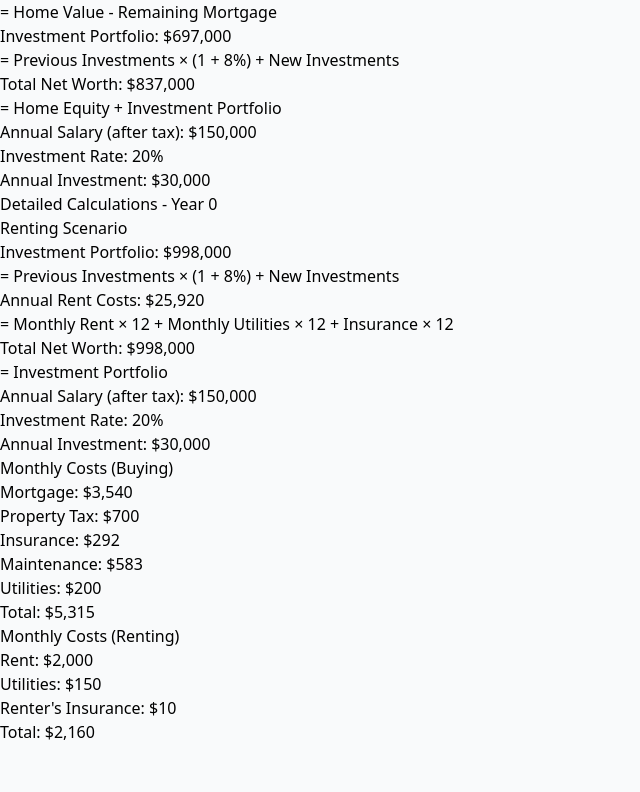
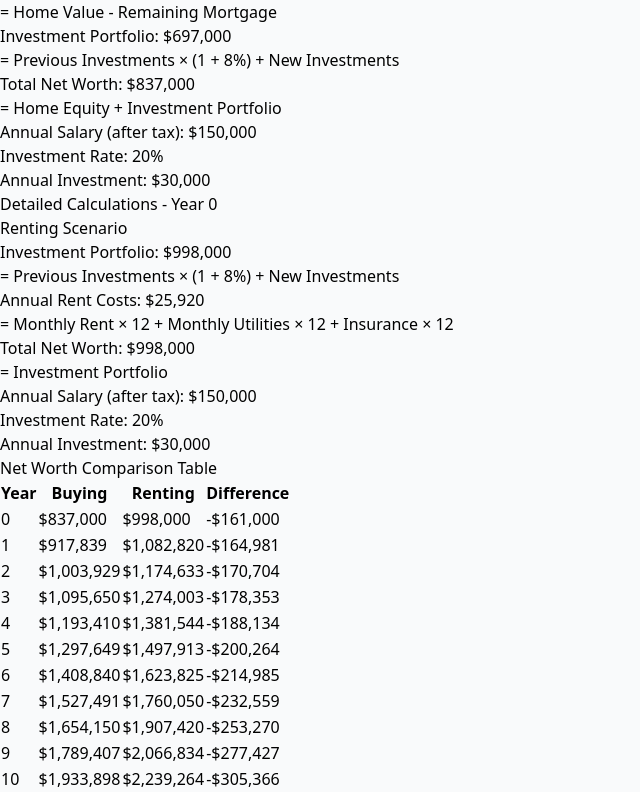
Before and after one commit to MaksimDan/housing-calculator, a React (Vite) app: page / in a window 1280 px wide. Shown: the part 1200-1992 px from the top of the page, without its empty margins (0-640 px from the left). Before the commit the page ends 1944 px from the top, so only its background shows below. Built offline with nearby package versions, Linux system fonts and the light colour scheme.

Commit message:
add table version of the graph

```diff
--- a/src/HousingCalculator.tsx
+++ b/src/HousingCalculator.tsx
@@ -1,5 +1,14 @@
-import React, { useState, useMemo } from 'react';
-import { LineChart, Line, XAxis, YAxis, CartesianGrid, Tooltip, ResponsiveContainer, Legend } from 'recharts';
+import React, { useState, useMemo } from "react";
+import {
+  LineChart,
+  Line,
+  XAxis,
+  YAxis,
+  CartesianGrid,
+  Tooltip,
+  ResponsiveContainer,
+  Legend,
+} from "recharts";
 
 // Detailed Math Card Component
 const DetailedMathCard = ({ data, showBuying }) => {
@@ -9,7 +18,9 @@ const DetailedMathCard = ({ data, showBuying }) => {
 
   return (
     <div className="bg-white rounded-lg shadow-sm border border-gray-200 p-4 text-sm">
-      <h3 className="font-medium mb-3">Detailed Calculations - Year {data.year}</h3>
+      <h3 className="font-medium mb-3">
+        Detailed Calculations - Year {data.year}
+      </h3>
 
       {showBuying ? (
         <>
@@ -17,18 +28,25 @@ const DetailedMathCard = ({ data, showBuying }) => {
             <h4 className="font-medium text-blue-600">Buying Scenario</h4>
             <div className="pl-4 space-y-1">
               <div>Home Value: {formatCurrency(data.homeValue)}</div>
-              <div>Remaining Mortgage: {formatCurrency(data.remainingLoan)}</div>
+              <div>
+                Remaining Mortgage: {formatCurrency(data.remainingLoan)}
+              </div>
               <div>Home Equity: {formatCurrency(data.homeEquity)}</div>
               <div className="text-xs text-gray-500 pl-2">
                 = Home Value - Remaining Mortgage
               </div>
 
-              <div className="mt-2">Investment Portfolio: {formatCurrency(data.investmentsBuying)}</div>
+              <div className="mt-2">
+                Investment Portfolio: {formatCurrency(data.investmentsBuying)}
+              </div>
               <div className="text-xs text-gray-500 pl-2">
-                = Previous Investments × (1 + {data.investmentReturn}%) + New Investments
+                = Previous Investments × (1 + {data.investmentReturn}%) + New
+                Investments
               </div>
 
-              <div className="mt-2 font-medium">Total Net Worth: {formatCurrency(data.buying)}</div>
+              <div className="mt-2 font-medium">
+                Total Net Worth: {formatCurrency(data.buying)}
+              </div>
               <div className="text-xs text-gray-500 pl-2">
                 = Home Equity + Investment Portfolio
               </div>
@@ -40,17 +58,24 @@ const DetailedMathCard = ({ data, showBuying }) => {
           <div className="space-y-2">
             <h4 className="font-medium text-green-600">Renting Scenario</h4>
             <div className="pl-4 space-y-1">
-              <div>Investment Portfolio: {formatCurrency(data.investmentsRenting)}</div>
+              <div>
+                Investment Portfolio: {formatCurrency(data.investmentsRenting)}
+              </div>
               <div className="text-xs text-gray-500 pl-2">
-                = Previous Investments × (1 + {data.investmentReturn}%) + New Investments
+                = Previous Investments × (1 + {data.investmentReturn}%) + New
+                Investments
               </div>
 
-              <div className="mt-2">Annual Rent Costs: {formatCurrency(data.annualRentCosts)}</div>
+              <div className="mt-2">
+                Annual Rent Costs: {formatCurrency(data.annualRentCosts)}
+              </div>
               <div className="text-xs text-gray-500 pl-2">
                 = Monthly Rent × 12 + Monthly Utilities × 12 + Insurance × 12
               </div>
 
-              <div className="mt-2 font-medium">Total Net Worth: {formatCurrency(data.renting)}</div>
+              <div className="mt-2 font-medium">
+                Total Net Worth: {formatCurrency(data.renting)}
+              </div>
               <div className="text-xs text-gray-500 pl-2">
                 = Investment Portfolio
               </div>
@@ -63,13 +88,15 @@ const DetailedMathCard = ({ data, showBuying }) => {
         <div className="text-xs text-gray-600">
           <div>Annual Salary (after tax): {formatCurrency(data.salary)}</div>
           <div>Investment Rate: {data.investmentRate}%</div>
-          <div>Annual Investment: {formatCurrency(data.salary * data.investmentRate / 100)}</div>
+          <div>
+            Annual Investment:{" "}
+            {formatCurrency((data.salary * data.investmentRate) / 100)}
+          </div>
         </div>
       </div>
     </div>
   );
 };
-
 
 const HousingCalculator = () => {
   const [annualSalary, setAnnualSalary] = useState(150000);
@@ -91,40 +118,45 @@ const HousingCalculator = () => {
   const [salaryGrowthRate, setSalaryGrowthRate] = useState(3);
   const [xAxisYears, setXAxisYears] = useState(10);
   const [activePoint, setActivePoint] = useState(null);
-  const [monthlyRentalIncome, setMonthlyRentalIncome] = useState(0); // New rental income variable
+  const [monthlyRentalIncome, setMonthlyRentalIncome] = useState(0);
 
-  const INSURANCE_RATE = 0.005;
-  const MAINTENANCE_RATE = 0.01;
+  const ANNUAL_HOMEOWNERS_INSURANCE_RATE = 0.005;
+  const ANNUAL_MAINTENANCE_RATE = 0.01;
   const PMI_RATE = 0.01;
-  const YEARS = 30;
+  const MORTGAGE_YEARS = 30;
 
   // Monthly costs calculation remains the same
   const calculateMonthlyCosts = (price, downPercent, mortRate) => {
     const downPayment = price * (downPercent / 100);
     const loanAmount = price - downPayment;
     const monthlyRate = mortRate / 100 / 12;
-    const numPayments = YEARS * 12;
+    const numPayments = MORTGAGE_YEARS * 12;
 
-    const monthlyMortgage = loanAmount *
-      (monthlyRate * Math.pow(1 + monthlyRate, numPayments)) /
+    const monthlyMortgage =
+      (loanAmount * (monthlyRate * Math.pow(1 + monthlyRate, numPayments))) /
       (Math.pow(1 + monthlyRate, numPayments) - 1);
 
     const monthlyPropertyTax = (price * (propertyTaxRate / 100)) / 12;
-    const monthlyInsurance = (price * INSURANCE_RATE) / 12;
-    const monthlyMaintenance = (price * MAINTENANCE_RATE) / 12;
+    const monthlyInsurance = (price * ANNUAL_HOMEOWNERS_INSURANCE_RATE) / 12;
+    const monthlyMaintenance = (price * ANNUAL_MAINTENANCE_RATE) / 12;
     const monthlyPMI = downPercent < 20 ? (loanAmount * PMI_RATE) / 12 : 0;
 
     return {
-      total: monthlyMortgage + monthlyPropertyTax + monthlyInsurance +
-             monthlyMaintenance + monthlyPMI + monthlyPropertyUtilities,
+      total:
+        monthlyMortgage +
+        monthlyPropertyTax +
+        monthlyInsurance +
+        monthlyMaintenance +
+        monthlyPMI +
+        monthlyPropertyUtilities,
       breakdown: {
         mortgage: monthlyMortgage,
         tax: monthlyPropertyTax,
         insurance: monthlyInsurance,
         maintenance: monthlyMaintenance,
         pmi: monthlyPMI,
-        utilities: monthlyPropertyUtilities
-      }
+        utilities: monthlyPropertyUtilities,
+      },
     };
   };
 
@@ -148,18 +180,23 @@ const HousingCalculator = () => {
     let currentRentalIncome = monthlyRentalIncome; // Track rental income
 
     // Calculate fixed monthly mortgage payment
-    const monthlyRate = (mortgageRate / 100) / 12;
-    const numPayments = YEARS * 12;
-    const monthlyMortgagePayment = remainingLoanBalance *
-      (monthlyRate * Math.pow(1 + monthlyRate, numPayments)) /
+    const monthlyRate = mortgageRate / 100 / 12;
+    const numPayments = MORTGAGE_YEARS * 12;
+    const monthlyMortgagePayment =
+      (remainingLoanBalance *
+        (monthlyRate * Math.pow(1 + monthlyRate, numPayments))) /
       (Math.pow(1 + monthlyRate, numPayments) - 1);
 
-    for (let year = 0; year <= YEARS; year++) {
+    for (let year = 0; year <= MORTGAGE_YEARS; year++) {
       // Calculate monthly costs for both scenarios
-      const monthlyPropertyTax = (currentHomeValue * (propertyTaxRate / 100)) / 12;
-      const monthlyInsurance = (currentHomeValue * INSURANCE_RATE) / 12;
-      const monthlyMaintenance = (currentHomeValue * MAINTENANCE_RATE) / 12;
-      const monthlyPMI = downPaymentPercent < 20 ? (remainingLoanBalance * PMI_RATE) / 12 : 0;
+      const monthlyPropertyTax =
+        (currentHomeValue * (propertyTaxRate / 100)) / 12;
+      const monthlyInsurance =
+        (currentHomeValue * ANNUAL_HOMEOWNERS_INSURANCE_RATE) / 12;
+      const monthlyMaintenance =
+        (currentHomeValue * ANNUAL_MAINTENANCE_RATE) / 12;
+      const monthlyPMI =
+        downPaymentPercent < 20 ? (remainingLoanBalance * PMI_RATE) / 12 : 0;
 
       const totalMonthlyHomeCosts =
         monthlyMortgagePayment +
@@ -173,18 +210,16 @@ const HousingCalculator = () => {
       const netMonthlyHomeCosts = totalMonthlyHomeCosts - currentRentalIncome;
 
       const totalMonthlyRentCosts =
-        currentRent +
-        monthlyRenterInsurance +
-        monthlyRentUtilities;
+        currentRent + monthlyRenterInsurance + monthlyRentUtilities;
 
       if (year > 0) {
         // Salary growth and new savings calculation
-        currentSalary *= (1 + salaryGrowthRate / 100);
+        currentSalary *= 1 + salaryGrowthRate / 100;
         const annualSavings = currentSalary * (investmentRate / 100);
 
         // Home value appreciation
         const previousHomeValue = currentHomeValue;
-        currentHomeValue *= (1 + homeAppreciation / 100);
+        currentHomeValue *= 1 + homeAppreciation / 100;
         const yearlyHomeAppreciation = currentHomeValue - previousHomeValue;
 
         // Calculate mortgage principal paydown for the year
@@ -203,10 +238,14 @@ const HousingCalculator = () => {
 
         // Buying scenario investments (after housing costs, considering rental income)
         const annualHousingCosts = netMonthlyHomeCosts * 12;
-        const buyingInvestmentAmount = Math.max(0, annualSavings - annualHousingCosts);
+        const buyingInvestmentAmount = Math.max(
+          0,
+          annualSavings - annualHousingCosts
+        );
 
         // Investment returns for buying scenario
-        const previousBuyingInvestments = buyingNetWorth - (currentHomeValue - remainingLoanBalance);
+        const previousBuyingInvestments =
+          buyingNetWorth - (currentHomeValue - remainingLoanBalance);
 
         // Update buying net worth
         buyingNetWorth =
@@ -215,16 +254,16 @@ const HousingCalculator = () => {
           yearlyHomeAppreciation + // Home appreciation
           yearlyPrincipalPaydown; // Equity from mortgage paydown
 
-        buyingNetWorth += (currentHomeValue - remainingLoanBalance);
+        buyingNetWorth += currentHomeValue - remainingLoanBalance;
 
         // Rental income increases with rent inflation
-        currentRentalIncome *= (1 + rentIncrease / 100);
+        currentRentalIncome *= 1 + rentIncrease / 100;
 
         // Renting scenario
         const annualRentCosts = totalMonthlyRentCosts * 12;
         const rentingInvestmentAmount = annualSavings - annualRentCosts;
 
-        currentRent *= (1 + rentIncrease / 100);
+        currentRent *= 1 + rentIncrease / 100;
         rentingNetWorth =
           rentingNetWorth * (1 + investmentReturn / 100) + // Investment growth
           rentingInvestmentAmount; // New investments (after rent costs)
@@ -236,29 +275,48 @@ const HousingCalculator = () => {
         renting: Math.round(rentingNetWorth),
         salary: Math.round(currentSalary),
         homeEquity: Math.round(currentHomeValue - remainingLoanBalance),
-        investmentsBuying: Math.round(buyingNetWorth - (currentHomeValue - remainingLoanBalance)),
+        investmentsBuying: Math.round(
+          buyingNetWorth - (currentHomeValue - remainingLoanBalance)
+        ),
         investmentsRenting: Math.round(rentingNetWorth),
         homeValue: Math.round(currentHomeValue),
         remainingLoan: Math.round(remainingLoanBalance),
         investmentRate,
         investmentReturn,
         annualRentCosts: Math.round(totalMonthlyRentCosts * 12),
-        monthlyRentalIncome: Math.round(currentRentalIncome) // Add rental income to data
+        monthlyRentalIncome: Math.round(currentRentalIncome), // Add rental income to data
       });
     }
 
     return data;
-  }, [homePrice, downPaymentPercent, mortgageRate, propertyTaxRate, monthlyRent,
-      homeAppreciation, investmentReturn, rentIncrease, closingCostPercent,
-      monthlyRenterInsurance, monthlyRentUtilities, monthlyPropertyUtilities,
-      salaryGrowthRate, initialInvestment, annualSalary, investmentRate,
-      monthlyRentalIncome]); // Add monthlyRentalIncome to dependencies
+  }, [
+    homePrice,
+    downPaymentPercent,
+    mortgageRate,
+    propertyTaxRate,
+    monthlyRent,
+    homeAppreciation,
+    investmentReturn,
+    rentIncrease,
+    closingCostPercent,
+    monthlyRenterInsurance,
+    monthlyRentUtilities,
+    monthlyPropertyUtilities,
+    salaryGrowthRate,
+    initialInvestment,
+    annualSalary,
+    investmentRate,
+    monthlyRentalIncome,
+  ]); // Add monthlyRentalIncome to dependencies
 
   const Input = ({ label, value, onChange, min, max, step, suffix = "" }) => (
     <div className="mb-6">
       <div className="flex justify-between items-center mb-1">
         <label className="text-sm text-gray-600">{label}</label>
-        <span className="text-sm font-medium">{value.toLocaleString()}{suffix}</span>
+        <span className="text-sm font-medium">
+          {value.toLocaleString()}
+          {suffix}
+        </span>
       </div>
       <input
         type="range"
@@ -272,17 +330,35 @@ const HousingCalculator = () => {
     </div>
   );
 
-  const monthlyCosts = calculateMonthlyCosts(homePrice, downPaymentPercent, mortgageRate);
+  const monthlyCosts = calculateMonthlyCosts(
+    homePrice,
+    downPaymentPercent,
+    mortgageRate
+  );
 
   return (
     <div className="min-h-screen bg-white p-6">
       <div className="max-w-7xl mx-auto">
         <div className="mb-8">
-          <h1 className="text-2xl font-light text-gray-800 mb-4">Net Worth Calculator: Buy vs. Rent</h1>
-          <p className="text-sm text-gray-600 mb-2">The graph shows total net worth over time:</p>
+          <h1 className="text-2xl font-light text-gray-800 mb-4">
+            Net Worth Calculator: Buy vs. Rent
+          </h1>
+          <p className="text-sm text-gray-600 mb-2">
+            The graph shows total net worth over time:
+          </p>
           <ul className="text-sm text-gray-600 list-disc pl-5">
-            <li className="mb-1"><span className="text-blue-500 font-medium">Buy Property & Invest</span>: Home equity + Investment portfolio ({investmentRate}% of salary invested) - Mortgage & costs + Rental income</li>
-            <li className="mb-1"><span className="text-green-500 font-medium">Rent & Invest</span>: Investment portfolio ({investmentRate}% of salary invested) - Rental costs</li>
+            <li className="mb-1">
+              <span className="text-blue-500 font-medium">
+                Buy Property & Invest
+              </span>
+              : Home equity + Investment portfolio ({investmentRate}% of salary
+              invested) - Mortgage & costs + Rental income
+            </li>
+            <li className="mb-1">
+              <span className="text-green-500 font-medium">Rent & Invest</span>:
+              Investment portfolio ({investmentRate}% of salary invested) -
+              Rental costs
+            </li>
           </ul>
         </div>
 
@@ -383,7 +459,7 @@ return (
             />
             {/* New Rental Income Input */}
             <Input
-              label="Monthly Rental Income (After Tax)"
+              label="Monthly Rental Income (after tax)"
               value={monthlyRentalIncome}
               onChange={setMonthlyRentalIncome}
               min={0}
@@ -501,28 +577,37 @@ return (
                   <XAxis
                     dataKey="year"
                     stroke="#666"
-                    label={{ value: 'Years', position: 'insideBottom', offset: -5 }}
+                    label={{
+                      value: "Years",
+                      position: "insideBottom",
+                      offset: -5,
+                    }}
                     domain={[0, xAxisYears]}
                   />
                   <YAxis
                     stroke="#666"
                     tickFormatter={(value) => `${Math.abs(value / 1000)}k`}
                     label={{
-                      value: 'Net Worth',
+                      value: "Net Worth",
                       angle: -90,
-                      position: 'insideLeft',
-                      offset: -45
+                      position: "insideLeft",
+                      offset: -45,
                     }}
                   />
                   <Tooltip
-                    formatter={(value) => [`${Math.abs(value).toLocaleString()}`, value < 0 ? 'Initial Investment/Costs' : 'Net Worth']}
+                    formatter={(value) => [
+                      `${Math.abs(value).toLocaleString()}`,
+                      value < 0 ? "Initial Investment/Costs" : "Net Worth",
+                    ]}
                     labelFormatter={(value) => `Year ${value}`}
                   />
                   <Legend
                     verticalAlign="top"
                     height={36}
                     formatter={(value) => {
-                      return value === "buying" ? "Buy Property & Invest" : "Rent & Invest";
+                      return value === "buying"
+                        ? "Buy Property & Invest"
+                        : "Rent & Invest";
                     }}
                   />
                   <Line
@@ -557,11 +642,17 @@ return (
                 };
 
                 const breakEvenYear = findBreakEvenYear();
-    const finalDifference = projectionData[xAxisYears].buying - projectionData[xAxisYears].renting;
+                const finalDifference =
+                  projectionData[xAxisYears].buying -
+                  projectionData[xAxisYears].renting;
 
                 return breakEvenYear !== null
-      ? `In year ${breakEvenYear}, buying becomes better than renting. By year ${xAxisYears}, you'll have $${Math.abs(finalDifference).toLocaleString()} more by buying.`
-      : `Renting stays better for all ${xAxisYears} years. By the end, you'll have $${Math.abs(finalDifference).toLocaleString()} more by renting.`;
+                  ? `In year ${breakEvenYear}, buying becomes better than renting. By year ${xAxisYears}, you'll have $${Math.abs(
+                      finalDifference
+                    ).toLocaleString()} more by buying.`
+                  : `Renting stays better for all ${xAxisYears} years. By the end, you'll have $${Math.abs(
+                      finalDifference
+                    ).toLocaleString()} more by renting.`;
               })()}
             </div>
           </div>
@@ -578,42 +669,64 @@ return (
           </div>
         </div>
 
-        {/* Monthly Costs Breakdown */}
-        <div className="mt-6 mb-8 grid grid-cols-1 md:grid-cols-2 gap-4 bg-white rounded-lg shadow-sm border border-gray-200 p-6">
-          <div>
-            <h3 className="font-medium mb-2">Monthly Costs (Buying)</h3>
-            <div className="space-y-1 text-gray-600 text-sm">
-              <div>Mortgage: ${Math.round(monthlyCosts.breakdown.mortgage).toLocaleString()}</div>
-              <div>Property Tax: ${Math.round(monthlyCosts.breakdown.tax).toLocaleString()}</div>
-              <div>Insurance: ${Math.round(monthlyCosts.breakdown.insurance).toLocaleString()}</div>
-              <div>Maintenance: ${Math.round(monthlyCosts.breakdown.maintenance).toLocaleString()}</div>
-              <div>Utilities: ${Math.round(monthlyCosts.breakdown.utilities).toLocaleString()}</div>
-              {monthlyCosts.breakdown.pmi > 0 && (
-                <div>PMI: ${Math.round(monthlyCosts.breakdown.pmi).toLocaleString()}</div>
-              )}
-              {monthlyRentalIncome > 0 && (
-                <div className="text-green-600">Rental Income: -${monthlyRentalIncome.toLocaleString()}</div>
-              )}
-              <div className="font-medium text-gray-900 pt-1">
-                Total: ${Math.round(monthlyCosts.total - monthlyRentalIncome).toLocaleString()}
-              </div>
-            </div>
-          </div>
-          <div>
-            <h3 className="font-medium mb-2">Monthly Costs (Renting)</h3>
-            <div className="space-y-1 text-gray-600 text-sm">
-              <div>Rent: ${monthlyRent.toLocaleString()}</div>
-              <div>Utilities: ${monthlyRentUtilities.toLocaleString()}</div>
-              <div>Renter's Insurance: ${monthlyRenterInsurance.toLocaleString()}</div>
-              <div className="font-medium text-gray-900 pt-1">
-                Total: ${(monthlyRent + monthlyRentUtilities + monthlyRenterInsurance).toLocaleString()}
-              </div>
-            </div>
+        {/* Net Worth Table */}
+        <div className="mt-8 bg-white rounded-lg shadow-sm border border-gray-200 p-6">
+          <h3 className="text-lg font-medium mb-4">
+            Net Worth Comparison Table
+          </h3>
+          <div className="overflow-x-auto">
+            <table className="w-full text-sm">
+              <thead>
+                <tr className="border-b border-gray-200">
+                  <th className="px-4 py-2 text-left font-medium text-gray-600">
+                    Year
+                  </th>
+                  <th className="px-4 py-2 text-right font-medium text-blue-600">
+                    Buying
+                  </th>
+                  <th className="px-4 py-2 text-right font-medium text-green-600">
+                    Renting
+                  </th>
+                  <th className="px-4 py-2 text-right font-medium text-gray-600">
+                    Difference
+                  </th>
+                </tr>
+              </thead>
+              <tbody>
+                {projectionData.slice(0, xAxisYears + 1).map((row) => {
+                  const difference = row.buying - row.renting;
+                  return (
+                    <tr
+                      key={row.year}
+                      className="border-b border-gray-100 hover:bg-gray-50"
+                    >
+                      <td className="px-4 py-2 text-left text-gray-600">
+                        {row.year}
+                      </td>
+                      <td className="px-4 py-2 text-right font-medium text-blue-600">
+                        ${Math.abs(row.buying).toLocaleString()}
+                      </td>
+                      <td className="px-4 py-2 text-right font-medium text-green-600">
+                        ${Math.abs(row.renting).toLocaleString()}
+                      </td>
+                      <td
+                        className={`px-4 py-2 text-right font-medium ${
+                          difference >= 0 ? "text-blue-600" : "text-green-600"
+                        }`}
+                      >
+                        {difference >= 0 ? "+" : "-"}$
+                        {Math.abs(difference).toLocaleString()}
+                      </td>
+                    </tr>
+                  );
+                })}
+              </tbody>
+            </table>
           </div>
         </div>
       </div>
     </div>
   );
-}; // Close useCallback/useMemo
+};
 
 export default HousingCalculator;
```
Lines whose indentation alone changed are shown as unchanged.
